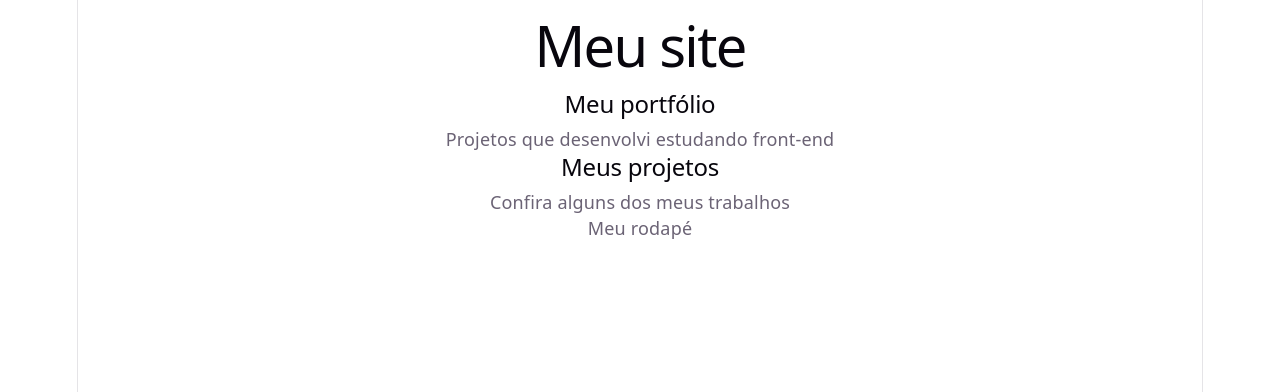
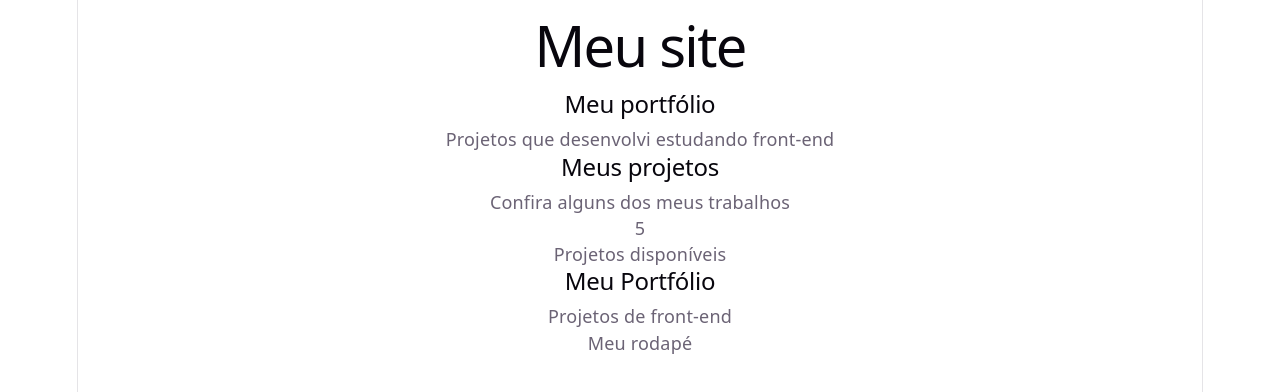
Before and after one commit to saradanielly/estudos-bora-na-tech, a React (Vite) app in the folder ex_complementares/react/ex01/: page / in a window 1280 px wide. Shown: the top 392 px of the page. Built offline with nearby package versions, Linux system fonts and the light colour scheme.

Commit message:
react/prop
Concluindo o assunto relacionado a prop com suas diferentes formas: texto, número, booleano e children.

```diff
--- a/ex_complementares/react/ex01/src/App.jsx
+++ b/ex_complementares/react/ex01/src/App.jsx
@@ -1,6 +1,8 @@
 import Cabecalho from "./components/Cabecalho";
 import Conteudo from "./components/Conteudo";
+import Caixa from "./components/caixa";
 import Rodape from "./components/Rodape";
+
 
 
 function App() {
@@ -14,7 +16,15 @@ function App() {
       <Conteudo
       titulo="Meus projetos"
       descricao="Confira alguns dos meus trabalhos"
+      quantidade={5} // envia um número.
+      disponivel={true} // booleano=envia true/false para controlar condição
 />
+
+    <Caixa>
+      <h2>Meu Portfólio</h2>
+      <p>Projetos de front-end</p>
+    </Caixa>
+
       <Rodape />
     </>
   );
--- /dev/null
+++ b/ex_complementares/react/ex01/src/components/Caixa.jsx
@@ -0,0 +1,11 @@
+function Caixa ({ children }) {
+    return (
+        <div>
+            {children}
+        </div>
+    );
+}
+
+export default Caixa;
+
+// aqui trabalhamos com children, ele envia todo o conteúdo que fica dentro das tags. Todas as informações ficam dentro dos componentes.
--- a/ex_complementares/react/ex01/src/components/Conteudo.jsx
+++ b/ex_complementares/react/ex01/src/components/Conteudo.jsx
@@ -1,8 +1,10 @@
-function Conteudo({titulo, descricao}) {
+function Conteudo({titulo, descricao, quantidade, disponivel}) {
     return (
         <>
     <h2> {titulo} </h2>
     <p>{descricao}</p>
+    <p>{quantidade}</p>
+    <p>{disponivel && "Projetos disponíveis"} </p>
     </>
 );
 }
```
